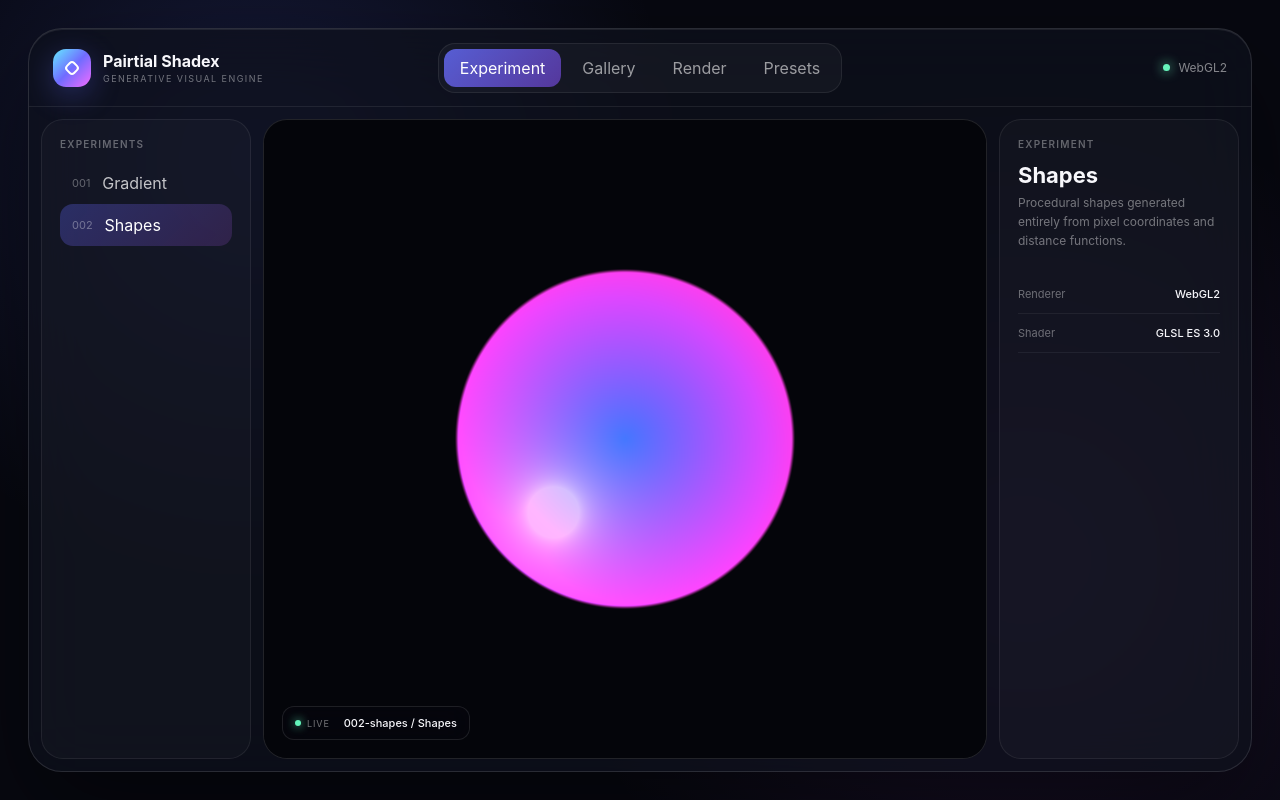
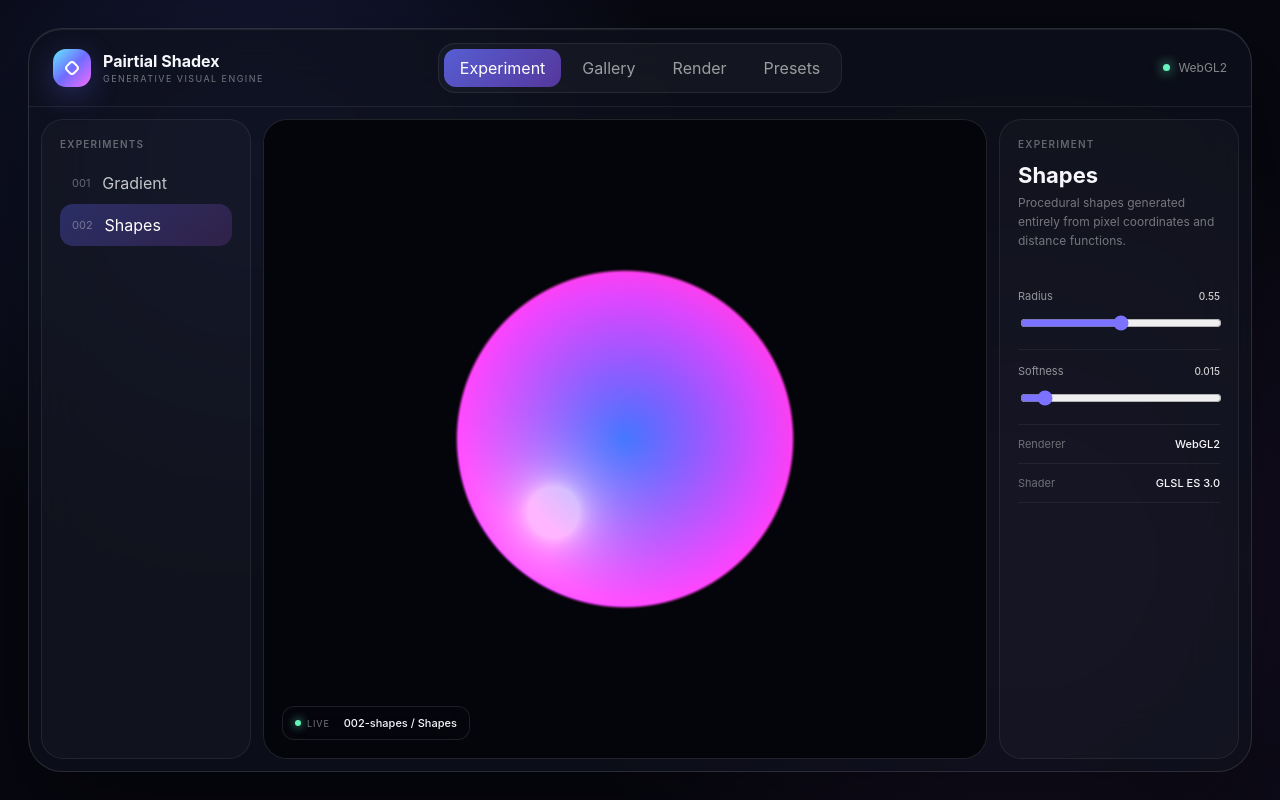
Before and after one commit to DiegoMaioneVallarino/pairtial-shadex, a React (Vite) app: page / in a window 1280 px wide. Built offline with nearby package versions, Linux system fonts and the light colour scheme.

Commit message:
feat: add interactive shader parameter controls

```diff
--- a/src/experiments/001-gradient/experiment.ts
+++ b/src/experiments/001-gradient/experiment.ts
@@ -1,7 +1,11 @@
+import type {
+  ShadexExperiment,
+} from "../experiment.types";
+
 import vertexShader from "./vertex.glsl?raw";
 import fragmentShader from "./fragment.glsl?raw";
 
-export const gradientExperiment = {
+export const gradientExperiment: ShadexExperiment = {
   id: "001-gradient",
 
   name: "Gradient",
--- a/src/experiments/002-shapes/experiment.ts
+++ b/src/experiments/002-shapes/experiment.ts
@@ -1,7 +1,11 @@
+import type {
+  ShadexExperiment,
+} from "../experiment.types";
+
 import vertexShader from "./vertex.glsl?raw";
 import fragmentShader from "./fragment.glsl?raw";
 
-export const shapesExperiment = {
+export const shapesExperiment: ShadexExperiment = {
   id: "002-shapes",
 
   name: "Shapes",
@@ -12,8 +16,19 @@ export const shapesExperiment = {
   vertexShader,
   fragmentShader,
 
-  uniforms: {
-    radius: 0.55,
-    softness: 0.015,
+  parameters: {
+    radius: {
+      value: 0.55,
+      min: 0.1,
+      max: 1.0,
+      step: 0.01,
+    },
+
+    softness: {
+      value: 0.015,
+      min: 0.001,
+      max: 0.15,
+      step: 0.001,
+    },
   },
 };
--- /dev/null
+++ b/src/lab/controls/Slider.css
@@ -0,0 +1,42 @@
+.control-slider {
+  display: block;
+
+  padding: 14px 0;
+
+  border-bottom:
+    1px solid
+    rgba(255, 255, 255, 0.06);
+}
+
+.control-slider__header {
+  display: flex;
+  justify-content: space-between;
+  align-items: center;
+
+  margin-bottom: 10px;
+
+  font-size: 11px;
+}
+
+.control-slider__header span {
+  color:
+    rgba(255, 255, 255, 0.55);
+
+  text-transform: capitalize;
+}
+
+.control-slider__header strong {
+  color:
+    rgba(255, 255, 255, 0.8);
+
+  font-size: 10px;
+  font-weight: 500;
+}
+
+.control-slider input {
+  width: 100%;
+
+  accent-color: #7b72ff;
+
+  cursor: pointer;
+}
--- a/src/lab/controls/Slider.tsx
+++ b/src/lab/controls/Slider.tsx
@@ -0,0 +1,52 @@
+import "./Slider.css";
+
+interface SliderProps {
+  label: string;
+
+  value: number;
+  min: number;
+  max: number;
+  step: number;
+
+  onChange: (
+    value: number,
+  ) => void;
+}
+
+export function Slider({
+  label,
+  value,
+  min,
+  max,
+  step,
+  onChange,
+}: SliderProps) {
+  return (
+    <label className="control-slider">
+      <div className="control-slider__header">
+        <span>
+          {label}
+        </span>
+
+        <strong>
+          {value}
+        </strong>
+      </div>
+
+      <input
+        type="range"
+        value={value}
+        min={min}
+        max={max}
+        step={step}
+        onChange={(event) =>
+          onChange(
+            Number(
+              event.target.value,
+            ),
+          )
+        }
+      />
+    </label>
+  );
+}
--- a/src/lab/experiments/experiments.ts
+++ b/src/lab/experiments/experiments.ts
@@ -1,3 +1,7 @@
+import type {
+  ShadexExperiment,
+} from "../../experiments/experiment.types";
+
 import {
   gradientExperiment,
 } from "../../experiments/001-gradient/experiment";
@@ -6,10 +10,7 @@ import {
   shapesExperiment,
 } from "../../experiments/002-shapes/experiment";
 
-export const experiments = [
+export const experiments: ShadexExperiment[] = [
   gradientExperiment,
   shapesExperiment,
 ];
-
-export type ShadexExperiment =
-  (typeof experiments)[number];
--- a/src/lab/lab.tsx
+++ b/src/lab/lab.tsx
@@ -1,7 +1,11 @@
 import {
+  useEffect,
   useState,
 } from "react";
 
+import {
+  Slider,
+} from "./controls/Slider";
 import {
   experiments,
 } from "./experiments/experiments";
@@ -22,7 +26,31 @@ export function Lab() {
     experiments[
       activeExperimentIndex
     ];
+const createValues = () => {
+  const result: Record<
+    string,
+    number
+  > = {};
 
+  for (
+    const [name, parameter]
+    of Object.entries(
+      activeExperiment.parameters ?? {},
+    )
+  ) {
+    result[name] =
+      parameter.value;
+  }
+
+  return result;
+};
+
+const [
+  parameterValues,
+  setParameterValues,
+] = useState<
+  Record<string, number>
+>(() => createValues());
   return (
     <section className="lab">
       <header className="lab__header">
@@ -104,10 +132,9 @@ export function Lab() {
         </aside>
 
         <Viewport
-          experiment={
-            activeExperiment
-          }
-        />
+  experiment={activeExperiment}
+  values={parameterValues}
+/>
 
         <aside className="lab__properties">
           <span className="lab__section-label">
@@ -123,6 +150,32 @@ export function Lab() {
               activeExperiment.description
             }
           </p>
+
+          {Object.entries(
+  activeExperiment.parameters ?? {},
+).map(
+  ([name, parameter]) => (
+    <Slider
+      key={name}
+      label={name}
+      value={
+        parameterValues[name] ??
+        parameter.value
+      }
+      min={parameter.min}
+      max={parameter.max}
+      step={parameter.step}
+      onChange={(value) => {
+        setParameterValues(
+          (current) => ({
+            ...current,
+            [name]: value,
+          }),
+        );
+      }}
+    />
+  ),
+)}
 
           <div className="lab__property">
             <span>Renderer</span>
--- a/src/lab/viewport/Viewport.tsx
+++ b/src/lab/viewport/Viewport.tsx
@@ -7,30 +7,32 @@ import {
   Renderer,
 } from "../../engine/core/Renderer";
 
+import type {
+  ShadexExperiment,
+} from "../../experiments/experiment.types";
+
 import "./Viewport.css";
 
-interface ViewportExperiment {
-  id: string;
-  name: string;
+interface ViewportProps {
+  experiment: ShadexExperiment;
 
-  vertexShader: string;
-  fragmentShader: string;
-
-  uniforms?: Record<
+  values: Record<
     string,
     number
   >;
 }
 
-interface ViewportProps {
-  experiment: ViewportExperiment;
-}
-
 export function Viewport({
   experiment,
+  values,
 }: ViewportProps) {
   const canvasRef =
     useRef<HTMLCanvasElement | null>(
+      null,
+    );
+
+  const rendererRef =
+    useRef<Renderer | null>(
       null,
     );
 
@@ -50,26 +52,37 @@ export function Viewport({
       experiment.fragmentShader,
     );
 
-    if (experiment.uniforms) {
-      for (
-        const [name, value]
-        of Object.entries(
-          experiment.uniforms,
-        )
-      ) {
-        renderer.setUniform(
-          name,
-          value,
-        );
-      }
-    }
+    renderer.start();
 
-    renderer.start();
+    rendererRef.current =
+      renderer;
 
     return () => {
       renderer.destroy();
+
+      rendererRef.current =
+        null;
     };
   }, [experiment]);
+
+  useEffect(() => {
+    const renderer =
+      rendererRef.current;
+
+    if (!renderer) {
+      return;
+    }
+
+    for (
+      const [name, value]
+      of Object.entries(values)
+    ) {
+      renderer.setUniform(
+        name,
+        value,
+      );
+    }
+  }, [values]);
 
   return (
     <section className="viewport">
@@ -85,7 +98,8 @@ export function Viewport({
         </div>
 
         <strong>
-          {experiment.id} /{" "}
+          {experiment.id}
+          {" / "}
           {experiment.name}
         </strong>
       </div>
```
Also changed, not shown: src/experiments/experiment.types.ts (added, +20 -0 lines).
